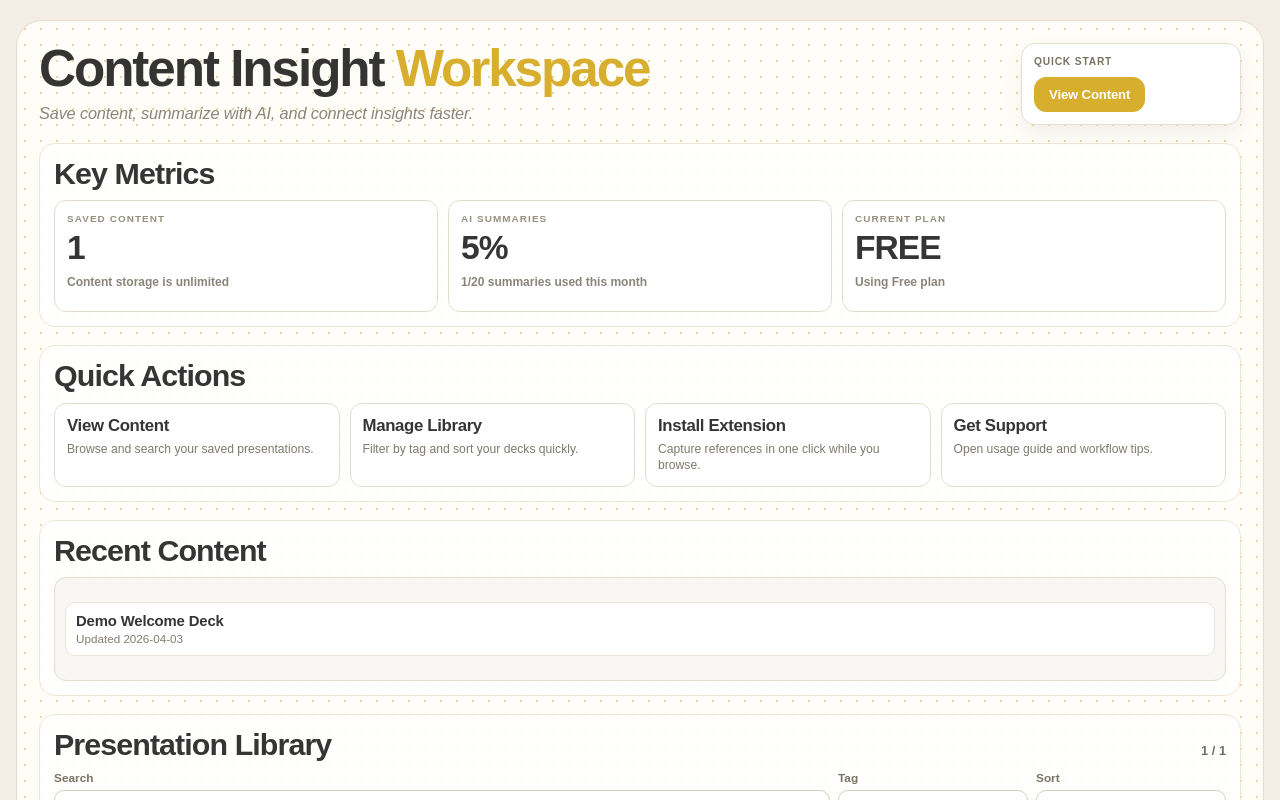
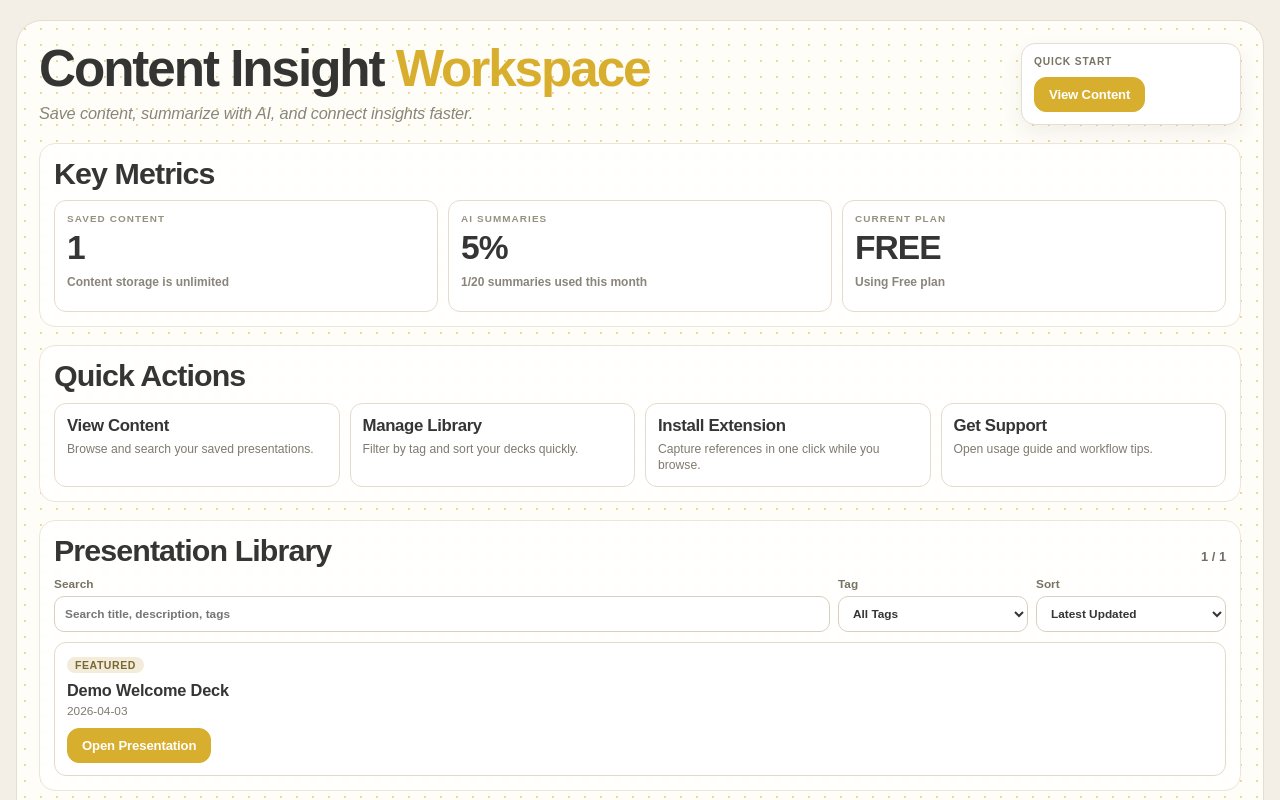
Before and after one commit to hefxpzwk/myppt, a React (Vite) app: page / in a window 1280 px wide. Shown: the top 800 px of the page. Built offline with nearby package versions, Linux system fonts and the light colour scheme.

Commit message:
fix: remove recent content section from dashboard

```diff
--- a/src/pages/dashboard/DashboardPage.tsx
+++ b/src/pages/dashboard/DashboardPage.tsx
@@ -47,12 +47,6 @@ export function DashboardPage() {
     return [...presentations].sort((left, right) => {
       return parseDate(right.updatedAt) - parseDate(left.updatedAt);
     })[0];
-  }, []);
-
-  const recentPresentations = useMemo(() => {
-    return [...presentations]
-      .sort((left, right) => parseDate(right.updatedAt) - parseDate(left.updatedAt))
-      .slice(0, 3);
   }, []);
 
   const summaryUsageRatio = Math.min(100, Math.round((presentations.length / 20) * 100));
@@ -129,30 +123,6 @@ export function DashboardPage() {
               <h3>Get Support</h3>
               <p>Open usage guide and workflow tips.</p>
             </a>
-          </div>
-        </section>
-
-        <section className="dashboard-section" aria-label="recent content">
-          <div className="dashboard-section__header">
-            <h2 className="dashboard-section__title">Recent Content</h2>
-          </div>
-          <div className="recent-content-board">
-            {recentPresentations.length > 0 ? (
-              <div className="recent-content-list">
-                {recentPresentations.map((presentation) => (
-                  <a
-                    key={presentation.id}
-                    className="recent-content-item"
-                    href={`/presentation/${presentation.id}`}
-                  >
-                    <p className="recent-content-item__title">{presentation.title}</p>
-                    <p className="recent-content-item__meta">Updated {presentation.updatedAt}</p>
-                  </a>
-                ))}
-              </div>
-            ) : (
-              <p className="recent-content-board__empty">No content saved yet.</p>
-            )}
           </div>
         </section>
 
```
